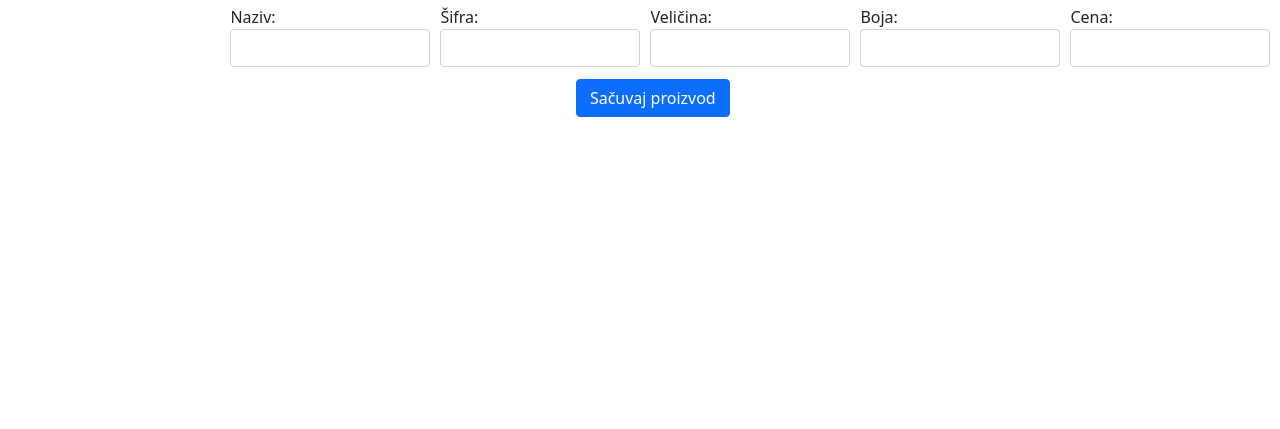
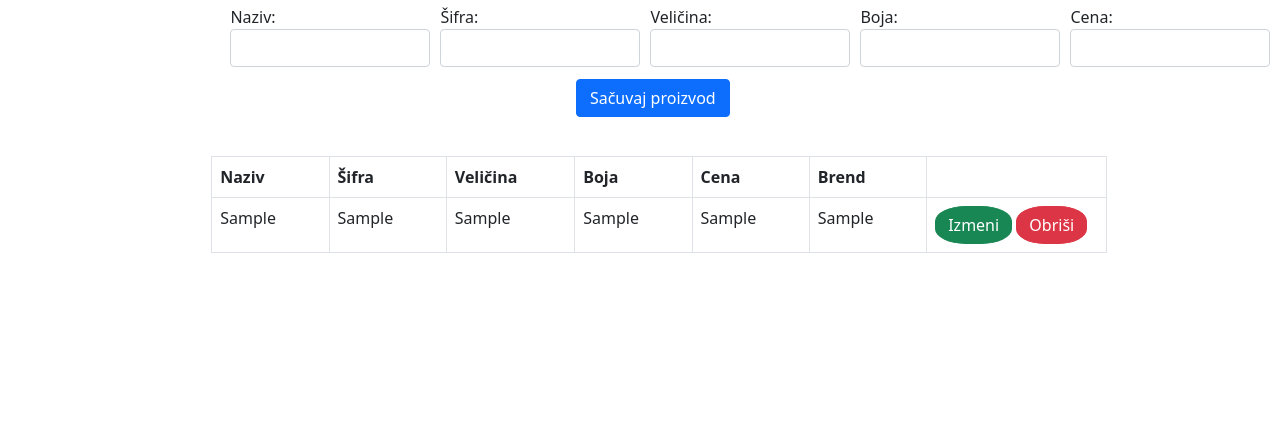
Before and after one commit to teodoragolubovic99/PHP_Internet_Tehnologije, a PHP site: page / in a window 1280 px wide; the page is wider, and only the part inside the window is pictured. Shown: the part 371-800 px from the top of that part. Run offline with PHP 8.4, Linux system fonts and the light colour scheme; tables that the repository leaves empty or names only in its code hold one stand-in row (values such as "Sample post").

Commit message:
Prikaz proizvoda za shopping na index.php strani, povezivanje sa bazom podataka - konekcija.php, koriscenje include-a

```diff
--- a/index.css
+++ b/index.css
@@ -24,3 +24,13 @@
     width: 12%;
     margin-left: 45%;
 }
+
+#proizvodi-tbl{
+    width: 70%;
+    margin-left: 16.5%;
+    margin-top: 3%;
+}
+
+#btn_izmena, #btn_brisanje {
+    border-radius: 40%;
+}
--- a/index.php
+++ b/index.php
@@ -50,6 +50,47 @@
     </div>
 
 
+    <div class="proizvodi-tbl-div">
+        <table class="table table-bordered" id="proizvodi-tbl">
+
+            <thead>
+                <tr>
+                    <th>Naziv</th>
+                    <th>Šifra</th>
+                    <th>Veličina</th>
+                    <th>Boja</th>
+                    <th>Cena</th>
+                    <th>Brend</th>
+                    <th></th>
+                </tr>
+            </thead>
+
+            <tbody>
+                <?php
+                include('konekcija.php');
+
+                $sql = "select pzd.id as pid, pzd.naziv, pzd.sifra, pzd.velicina, pzd.boja, pzd.cena, b.naziv as bnaziv from proizvod pzd join brend b on pzd.brend_id=b.id";
+                $result_set = $konekcija->query($sql);
+                while ($proizvod = mysqli_fetch_array($result_set)) {
+                ?>
+                    <tr>
+                        <td><?php echo $proizvod['naziv'];  ?></td>
+                        <td><?php echo $proizvod['sifra'];  ?></td>
+                        <td><?php echo $proizvod['velicina'];  ?></td>
+                        <td><?php echo $proizvod['boja']; ?></td>
+                        <td><?php echo $proizvod['cena']; ?></td>
+                        <td><?php echo $proizvod['bnaziv']; ?></td>
+                        <td style="width: 180px;">
+                            <button id="btn_izmena" class="btn btn-success">Izmeni</button>
+                            <button id="btn_brisanje" class="btn btn-danger">Obriši</button>
+                        </td>
+                    </tr>
+                <?php } ?>
+            </tbody>
+
+        </table>
+    </div>
+
 
 
 </body>
--- /dev/null
+++ b/konekcija.php
@@ -0,0 +1,8 @@
+<?php
+
+$host = "localhost";
+$username = "root";
+$password = "";
+$baza = "shopping";
+
+$konekcija = new mysqli($host, $username, $password, $baza);
```
